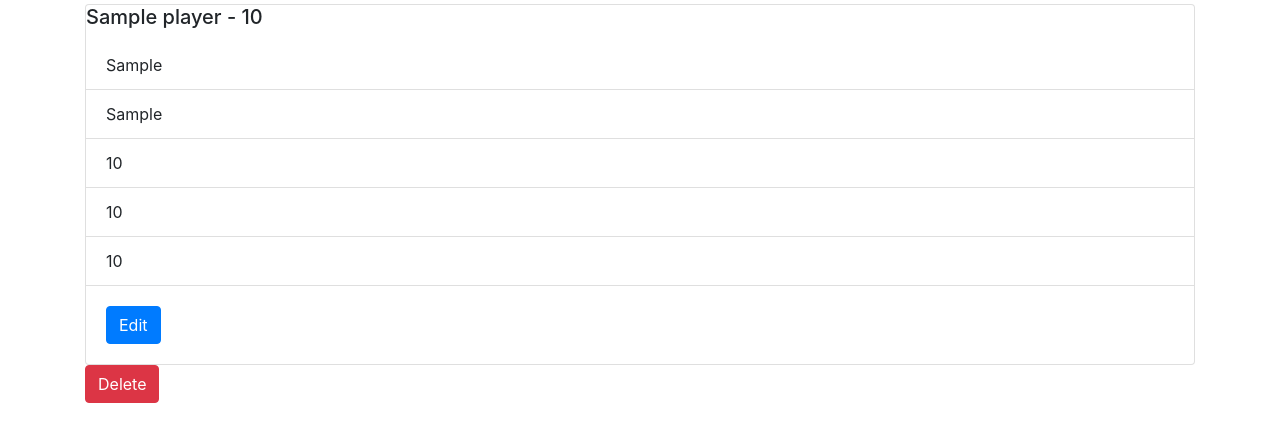
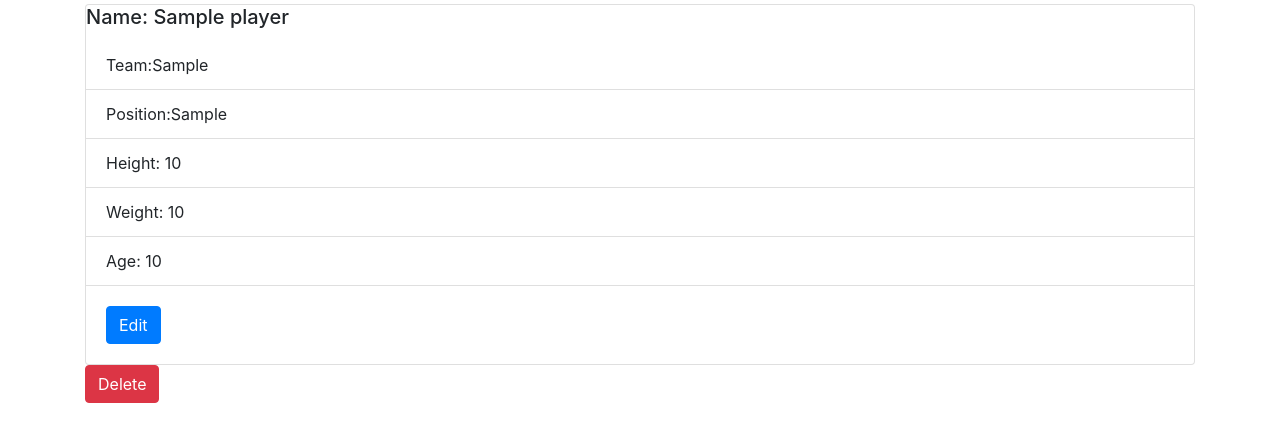
Before and after one commit to ajnjit/Project_3, a Flask app: template app/templates/view.html in a window 1280 px wide. Shown: the part 56-498 px from the top of the page. Run offline with Flask 2, Linux system fonts and the light colour scheme; the template is opened without the code that fills it: most values are stand-ins (such as "Sample title", 1, 10 or a date in 2020); some libraries are stand-ins or nearby versions.

Commit message:
Feature: Updated view to have cleaner look

```diff
--- a/app/templates/view.html
+++ b/app/templates/view.html
@@ -2,14 +2,14 @@
 {% block content %}
 
 <div class="card" class="m-5 p-2">
-    <h5 class="card-title">{{ player.fldName }} - {{ player.fldAge }}</h5>
+    <h5 class="card-title">Name: {{ player.fldName }}</h5>
 
     <ul class="list-group list-group-flush">
-        <li class="list-group-item">{{ player.fldTeam }}</li>
-        <li class="list-group-item">{{ player.fldPosition }}</li>
-        <li class="list-group-item">{{ player.fldHeight }}</li>
-        <li class="list-group-item">{{ player.fldWeight }}</li>
-        <li class="list-group-item">{{ player.fldAge }}</li>
+        <li class="list-group-item">Team:{{ player.fldTeam }}</li>
+        <li class="list-group-item">Position:{{ player.fldPosition }}</li>
+        <li class="list-group-item">Height: {{ player.fldHeight }}</li>
+        <li class="list-group-item">Weight: {{ player.fldWeight }}</li>
+        <li class="list-group-item">Age: {{ player.fldAge }}</li>
     </ul>
     <div class="card-body">
         <a href="/edit/{{player.id}}" class="card-link btn btn-primary">Edit</a>
```
